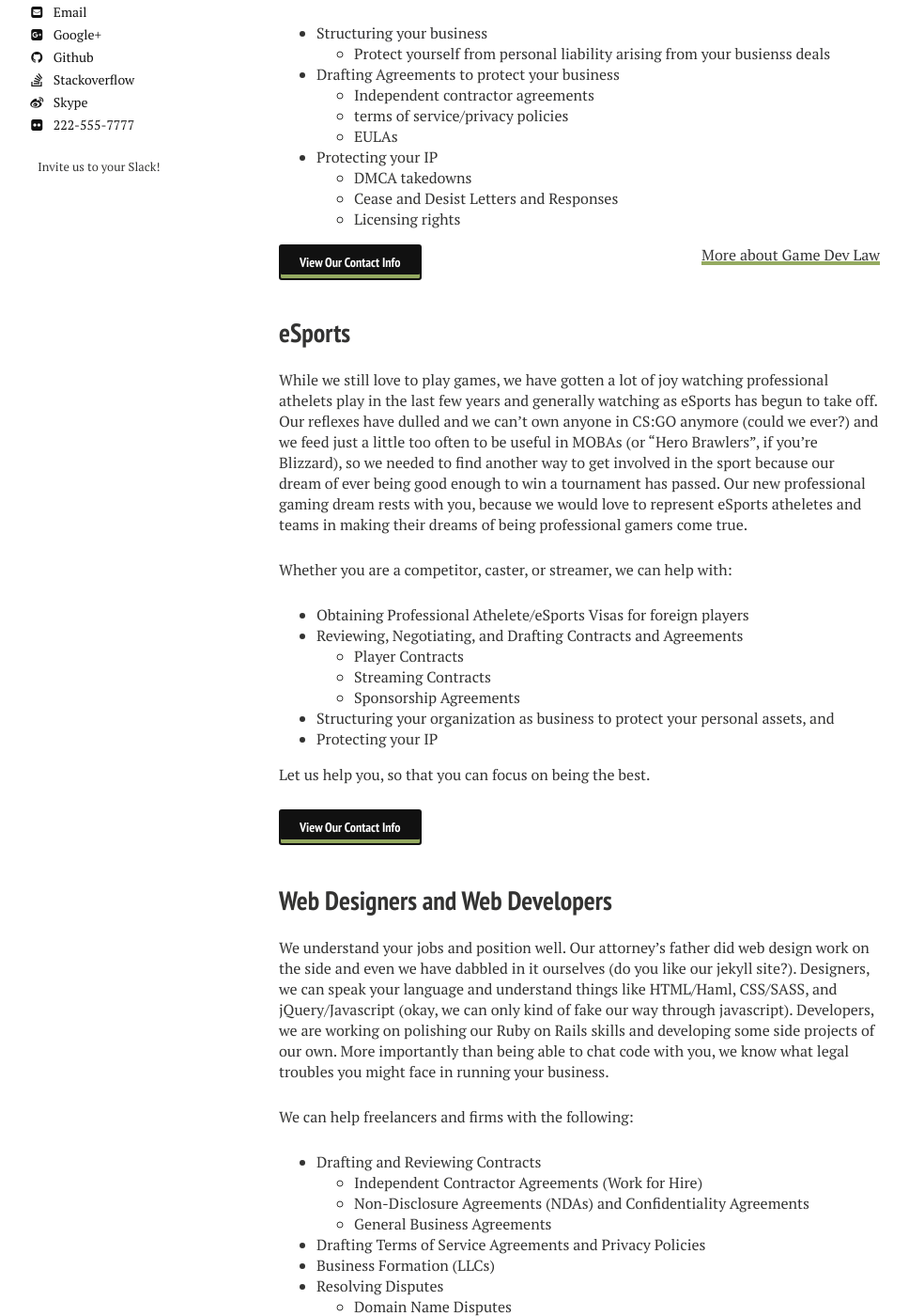
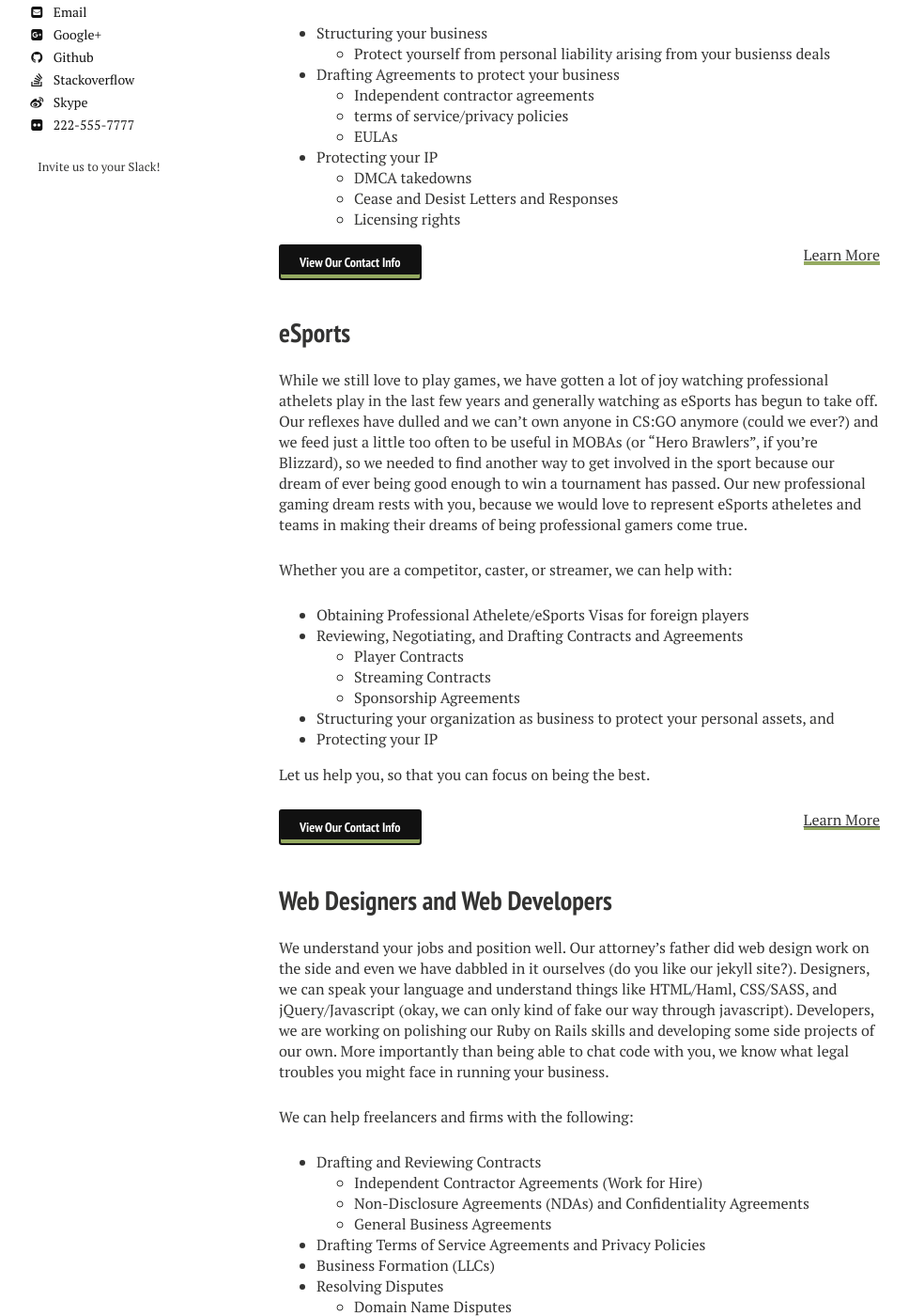
Before and after one commit to nerdyfergy/blg-site-mm3, a Jekyll site: the page built from industries/index.md, in a window 1280 px wide and 1400 px high, scrolled down 907 px. Shown: the whole window at 94% size, without its empty margins (23-991 px from the left). Built offline with Jekyll 4.4.1, drawn with Linux system fonts in a browser that asks for light colours.

Commit message:
Update index.md

```diff
--- a/industries/index.md
+++ b/industries/index.md
@@ -28,7 +28,7 @@ We might have grown up, but we have never grown out of gaming. Helping indie gam
   * Licensing rights
 <div class="split50">
   <a markdown="0" href="{{ site.url }}/contact" class="btn">View Our Contact Info</a>
-  <a markdown="0" href="{{ site.url }}/game-devs-law/" class="halvsies">More about Game Dev Law</a>
+  <a markdown="0" href="{{ site.url }}/game-devs-law/" class="halvsies">Learn More</a>
 </div>
 
 ## eSports
@@ -47,6 +47,7 @@ Whether you are a competitor, caster, or streamer, we can help with:
 Let us help you, so that you can focus on being the best.
 
 <a markdown="0" href="{{ site.url }}/contact" class="btn">View Our Contact Info</a>
+<a markdown="0" href="{{ site.url }}/esports-law/" class="halvsies">Learn More</a>
 
 ## Web Designers and Web Developers
 We understand your jobs and position well. Our attorney's father did web design work on the side and even we have dabbled in it ourselves (do you like our jekyll site?). Designers, we can speak your language and understand things like HTML/Haml, CSS/SASS, and jQuery/Javascript (okay, we can only kind of fake our way through javascript). Developers, we are working on polishing our Ruby on Rails skills and developing some side projects of our own. More importantly than being able to chat code with you, we know what legal troubles you might face in running your business.
@@ -66,6 +67,7 @@ We can help freelancers and firms with the following:
 * Protecting your IP
 
 <a markdown="0" href="{{ site.url }}/contact" class="btn">View Our Contact Info</a>
+<a markdown="0" href="{{ site.url }}/web-law/" class="halvsies">Learn More</a>
 
 ## Startups
 We know that your startup is your life and you might not necessarily have the time, energy, or money to figure out and maintain compliance with all of the legal aspects of your startup. We understand the demands that you are faced with and we want to take the legal side of things off of your plate so that you can focus on making your product or service perfect for your investors and customers. We can help you by drafting contracts that will enforce the deals you make and inform you about the important terms in those agreements with distributors that you don't have time to look over. You know that you need a privacy policy and terms of service that you didn't copy and paste from a competitors website, but you don't think that you have the money to hire someone to draft it. Let us do that and help you whenever something comes up in the future. We know that hiring a law firm is scary and expensive.
@@ -73,3 +75,4 @@ We know that your startup is your life and you might not necessarily have the ti
 Spend some time talking with us and see if it is a good fit first. We offer free consultations and want to hear about your business and your needs. We are also flexible when it comes to cost and can figure out something that works for your business strategy and income. If you can only afford a little bit of time, we can charge an affordable hourly rate. If you know you have things come up and need to be able to ask someone, we can work off of a block rate. If you just need a single project done, we can quote you a flat amount for that project. Contact us and let us know how we can help.
 
 <a markdown="0" href="{{ site.url }}/contact" class="btn">View Our Contact Info</a>
+<a markdown="0" href="{{ site.url }}/startup-law/" class="halvsies">Learn More</a>
```
